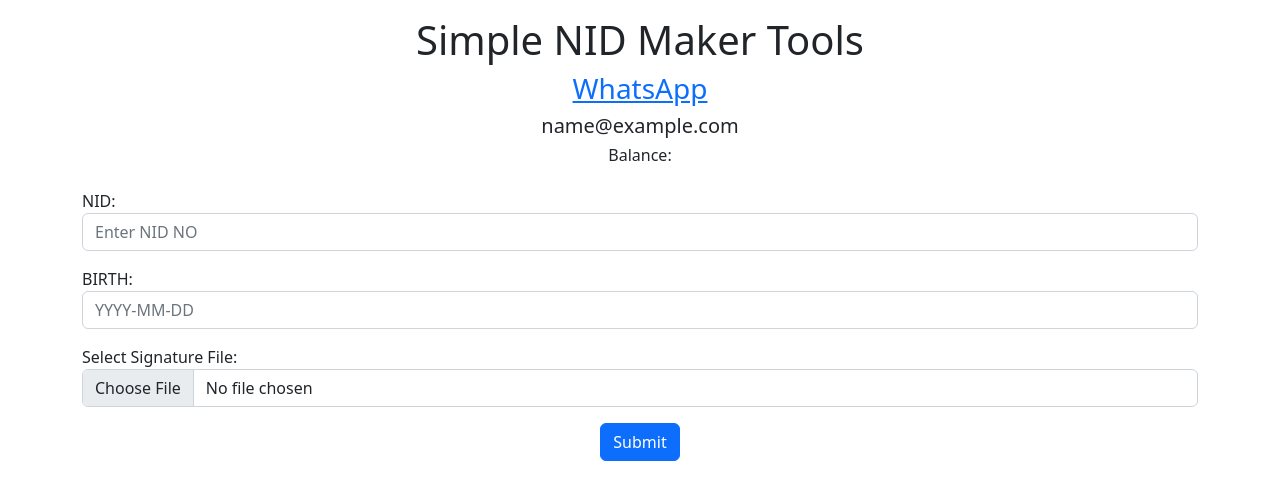
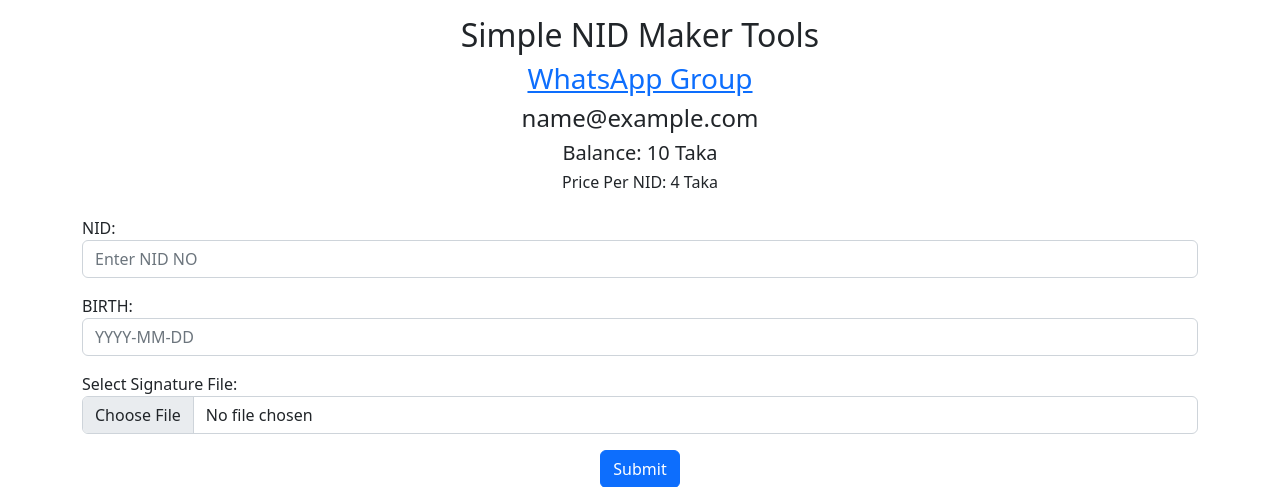
Before and after one commit to faysal505/flask, a Flask app: template templates/home.html in a window 1280 px wide. Shown: the top 487 px of the page. Run offline with Flask 3, Linux system fonts and the light colour scheme; the template is opened without the code that fills it: most values are stand-ins (such as "Sample title", 1, 10 or a date in 2020).

Commit message:
Add files via upload

```diff
--- a/templates/home.html
+++ b/templates/home.html
@@ -13,10 +13,11 @@
 
   <div class="container mt-3">
     <div class="d-flex align-items-center flex-column">
-      <h1>Simple NID Maker Tools</h2>
-      <h3><a class="icon-link icon-link-hover text-center" href="https://chat.whatsapp.com/LA8I30HONFYBwy4UrNMJvM">WhatsApp</a></h3>
-      <h5>{{email}}</h6>
-        <h6>Balance: </h6>
+      <h2>Simple NID Maker Tools</h2>
+      <h3><a class="icon-link icon-link-hover text-center" href="https://chat.whatsapp.com/LA8I30HONFYBwy4UrNMJvM">WhatsApp Group</a></h3>
+      <h4>{{email}}</h4>
+        <h5>Balance: {{balance}} Taka</h5>
+        <h6>Price Per NID: {{rate}} Taka</h6>
     </div>
     <form action="/results" method="post" enctype="multipart/form-data">
       <div class="mb-3 mt-3">
@@ -37,6 +38,8 @@
     </form>
   </div>
 
+  {{alert | safe}}
+
 </body>
 
 </html>
```
